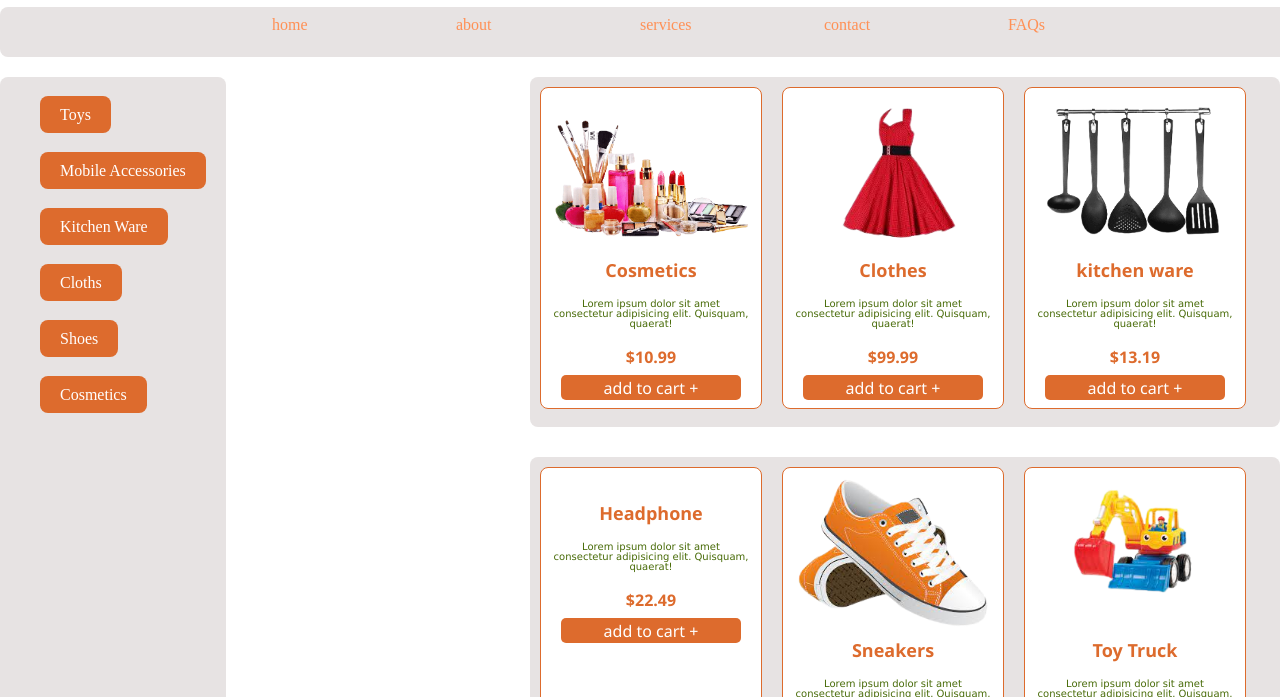
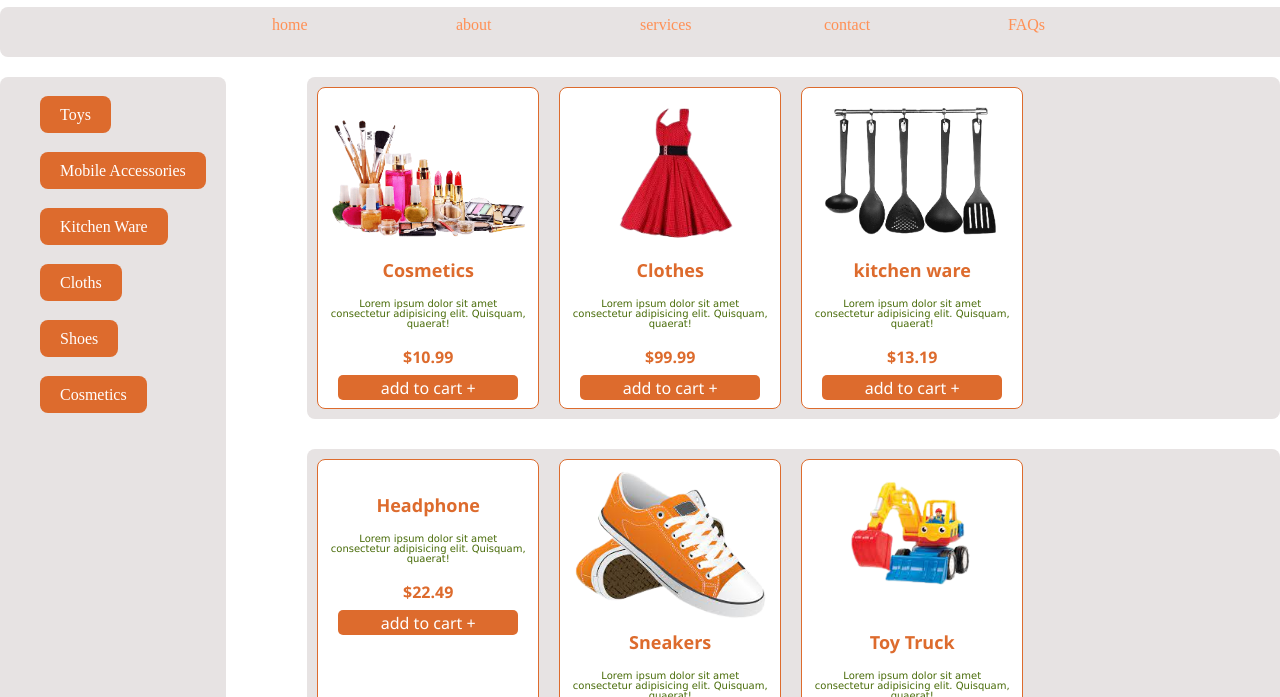
Before and after one commit to aimalexe/E-Com, a plain HTML site: page index.html in a window 1280 px wide. Shown: the part 103-800 px from the top of the page. Drawn offline with Linux system fonts and the light colour scheme.

Commit message:
px values changed to %

```diff
--- a/includes/css/styles.css
+++ b/includes/css/styles.css
@@ -132,8 +132,8 @@ aside ul li a:hover{
 /* products */
 div.products {
     float: right;
-    width: 750px;
-    height: 350px;
+    width: 76%;
+    height: 90%;
     text-align: center;
     margin: 20px 0px 10px -10px;
     background-color: rgb(231, 227, 227);
```
